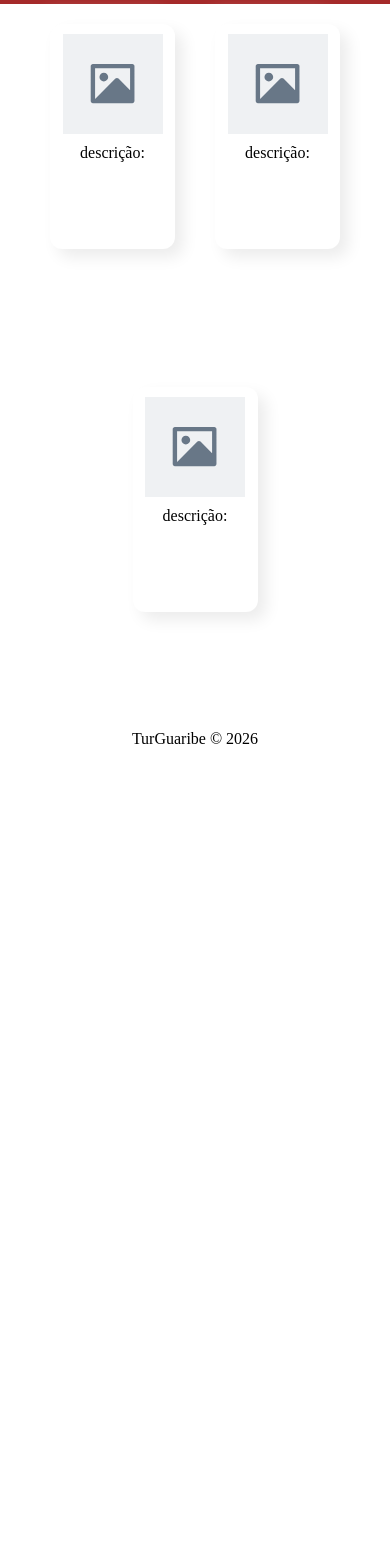
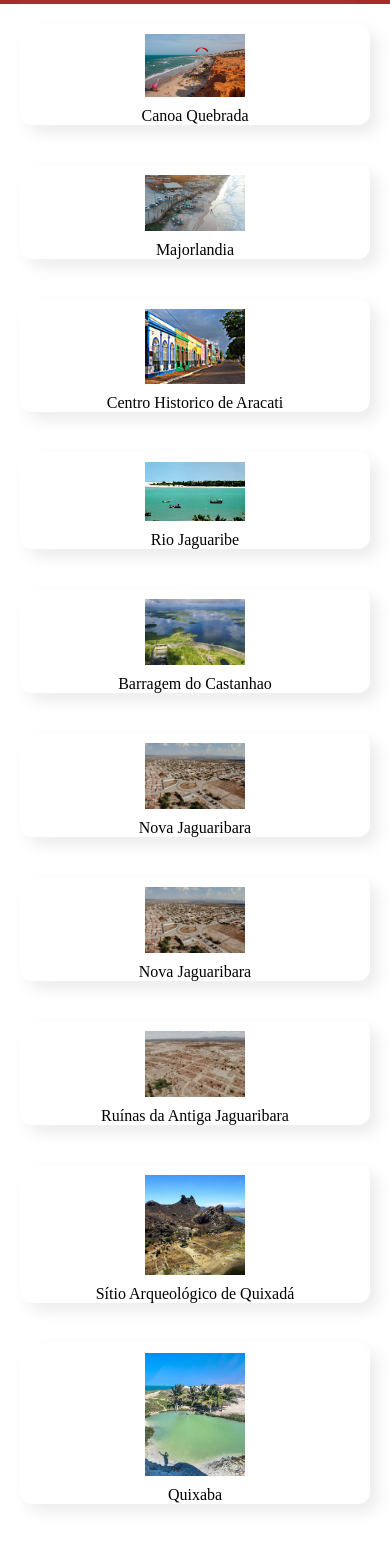
Before and after one commit to ArthurscBR/Dev-web-Atividade-Pratica-1-N1-, a website built with Vite: page index.html in a window 390 px wide. Shown: the part 46-1587 px from the top of the page. Before the commit the page ends 844 px from the top, so only its background shows below. Built offline with nearby package versions, Linux system fonts and the light colour scheme.

Commit message:
Adição dos pontos turístocos nos cards

```diff
--- a/index.html
+++ b/index.html
@@ -27,19 +27,63 @@
       </div>
     </nav>
 
+
     <section class="main-content">
       <div class="card">
-        <img src="src/assets/placeholder.svg" alt="">
-        descrição:
+        <img src="src/assets/CanoaQuebrada.jpg" alt="src/assets/placeholder.svg">
+        Canoa Quebrada
       </div>
+
       <div class="card">
-        <img src="src/assets/placeholder.svg" alt="">
-        descrição:
+        <img src="src/assets/Majorlandia.jpeg" alt="src/assets/placeholder.svg">
+        Majorlandia
       </div>
-            <div class="card">
-        <img src="src/assets/placeholder.svg" alt="">
-        descrição:
+
+      <div class="card">
+        <img src="src/assets/CentroHistoricoAracati.jpg" alt="src/assets/placeholder.svg">
+        Centro Historico de Aracati
       </div>
+
+      <div class="card">
+        <img src="src/assets/RioJaguaribe.jpg" alt="src/assets/placeholder.svg">
+        Rio Jaguaribe
+      </div>
+
+      <div class="card">
+        <img src="src/assets/BarragemCastanhao.webp" alt="src/assets/placeholder.svg">
+        Barragem do Castanhao
+      </div>
+
+      <div class="card">
+        <img src="src/assets/NovaJaguaribara.jpg" alt="src/assets/placeholder.svg">
+        Nova Jaguaribara
+      </div>
+
+      <div class="card">
+        <img src="src/assets/NovaJaguaribara.jpg" alt="src/assets/placeholder.svg">
+        Nova Jaguaribara
+      </div>
+
+      <div class="card">
+        <img src="src/assets/RuinasVelhaJaguaribara.jpg" alt="src/assets/placeholder.svg">
+        Ruínas da Antiga Jaguaribara
+      </div>
+
+      <div class="card">
+        <img src="src/assets/SitioArqueologicoQuixada.webp" alt="src/assets/placeholder.svg">
+        Sítio Arqueológico de Quixadá
+      </div>
+
+      <div class="card">
+        <img src="src/assets/Quixaba.jpg" alt="src/assets/placeholder.svg">
+        Quixaba
+      </div>
+
+      <div class="card">
+        <img src="src/assets/MatrizRussas.jpg" alt="src/assets/placeholder.svg">
+        Igreja Matriz de Nossa Senhora do Rosário
+      </div>
+
     </section>
 
     <footer>
--- a/src/estilo.css
+++ b/src/estilo.css
@@ -1,6 +1,9 @@
 :root{
     --primary-color: brown;
     --light-color: white;
+    --shadow:
+     8px 8px 16px rgba(0, 0, 0, 0.08),
+    -8px -8px 16px rgba(255, 255, 255, 1);
 }
 
 *{
@@ -29,6 +32,12 @@ nav{
 footer{
     display: flex;
     justify-content: center;
+        align-items:center;
+
+    height:60px;
+
+    background:var(--primary-color);
+    color:white;
 }
 
 .logo{
@@ -61,7 +70,7 @@ footer{
 
 .main-content{
     background-color: var(--light-color);
-    min-height:calc(100vh - 118px);
+    min-height:calc(100vh - 160px);
     display: flex;
     justify-content: center;
     flex-wrap: wrap;
@@ -76,9 +85,8 @@ footer{
     height: 600px;
     margin: 20px;
     border-radius: 12px;
-    box-shadow:
-    8px 8px 16px rgba(0, 0, 0, 0.08),
-    -8px -8px 16px rgba(255, 255, 255, 1);
+    box-shadow: var(--shadow);
+
 }
 
 .card img{
@@ -100,15 +108,13 @@ footer{
     padding: 20px;
     margin: 50px;
     gap: 50px;
-    outline: 0.01px solid grey;
+    outline: 0.1px solid grey;
     border-radius: 12px;
     font-family: 'Archivo Black', sans-serif;
-    box-shadow:
-    8px 8px 16px rgba(0, 0, 0, 0.08),
-    -8px -8px 16px rgba(255, 255, 255, 1);
+    box-shadow: var(--shadow);
 }
 
-.contact input, button{
+.contact input, .contact button{
     outline: 1px solid lightslategray;
     width: 100%;
     height: 30px;
@@ -116,6 +122,13 @@ footer{
     margin: 10px auto;
     border: none;
     appearance: none;
+}
+
+.contact button{
+    background:var(--primary-color);
+    color:white;
+    cursor:pointer;
+    transition:.3s;
 }
 
 .contact .logo{
@@ -144,8 +157,9 @@ footer{
     }
 
     .card {
-        width: 125px;
-        height: 225px;
+        width: 100%;
+        max-width: 350px;
+        height: auto    ;
     }
 
     .card img{
```
Also changed, not shown: about.html (+4 -0 lines), contact.html (+4 -1 lines), src/assets/BarragemCastanhao.webp (added), src/assets/CanoaQuebrada.jpg (added), src/assets/CentroHistoricoAracati.jpg (added), src/assets/Majorlandia.jpeg (added), src/assets/MatrizRussas.jpg (added), src/assets/NovaJaguaribara.jpg (added), src/assets/Quixaba.jpg (added), src/assets/RioJaguaribe.jpg (added), src/assets/RuinasVelhaJaguaribara.jpg (added), src/assets/SitioArqueologicoQuixada.webp (added).
